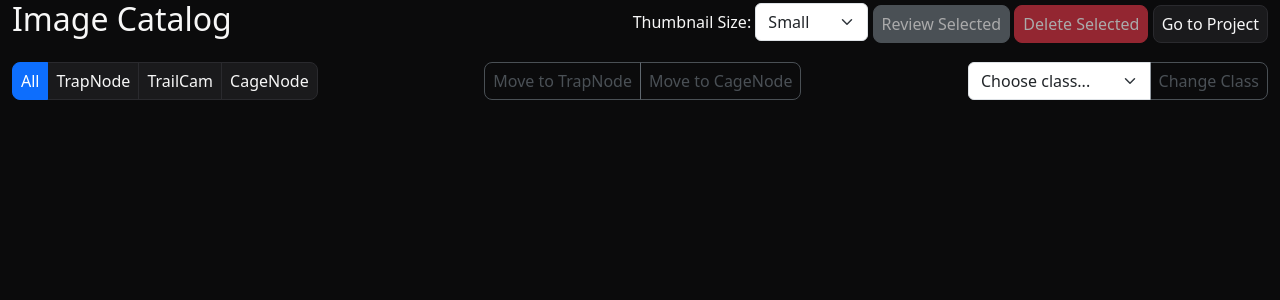
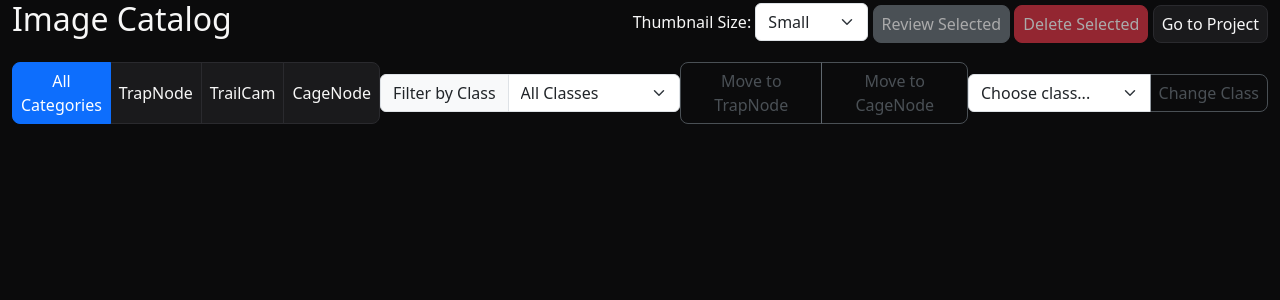
Before and after one commit to 84ace/yolo-reviewbox, a Flask app: template templates/catalog.html in a window 1280 px wide. Shown: the top 300 px of the page. Run offline with Flask 3, Linux system fonts and the light colour scheme; the template is opened without the code that fills it, so the values that code supplies are empty.

Commit message:
feat: Add class filter to catalog page
This change introduces a class filter to the main catalog page, allowing users to view all images containing a specific class. This facilitates the workflow of selecting all images of one class and changing them to another.

- A "Filter by Class" dropdown has been added to the `catalog.html` UI.
- The `/api/catalog/images` endpoint now accepts a `class_filter` parameter to return only images with the specified class.
- The frontend JavaScript has been updated to populate the filter and handle the filtering logic.
- The `get_images_by_class` function in `app.py` has been refactored for better reusability.

```diff
--- a/app.py
+++ b/app.py
@@ -216,6 +216,7 @@ def api_catalog_images():
     try: page_size = int(request.args.get("page_size", str(PAGE_SIZE_DEFAULT)))
     except: page_size = PAGE_SIZE_DEFAULT
     category = request.args.get("category")
+    class_filter = request.args.get("class_filter")
 
     all_files = sorted(
         [f for f in os.listdir(IMAGE_CATALOG_DIR) if os.path.isfile(os.path.join(IMAGE_CATALOG_DIR, f))],
@@ -225,6 +226,9 @@ def api_catalog_images():
     if category:
         categories = load_image_categories()
         all_files = [f for f in all_files if categories.get(f) == category]
+
+    if class_filter:
+        all_files = get_images_by_class(class_filter, images_to_check=all_files)
 
     total = len(all_files)
     start = max(0, (page - 1) * page_size)
@@ -376,33 +380,36 @@ def get_unannotated_images() -> List[str]:
     unannotated = sorted(list(all_images - annotated_images), key=lambda p: p.lower())
     return unannotated
 
-def get_images_by_class(class_name: str) -> List[str]:
+def get_images_by_class(class_name: str, images_to_check: List[str] = None) -> List[str]:
     img_files = set()
     if class_name == "__unannotated__":
         return get_unannotated_images()
 
-    for ann_file in glob.glob(os.path.join(ANNOTATION_CATALOG_DIR, "*.xml")):
+    annotation_files = glob.glob(os.path.join(ANNOTATION_CATALOG_DIR, "*.xml"))
+    image_to_annotation = {os.path.splitext(os.path.basename(f))[0]: f for f in annotation_files}
+
+    images_to_scan = images_to_check
+    if images_to_scan is None:
+        images_to_scan = list_images_sorted()
+
+    for img_name in images_to_scan:
+        base_name = os.path.splitext(img_name)[0]
+        ann_file = image_to_annotation.get(base_name)
+        if not ann_file:
+            continue
         try:
             tree = ET.parse(ann_file)
             root = tree.getroot()
-
             if class_name == "__null__":
                 if any(o.findtext("name") == "__null__" for o in root.findall("object")):
-                    filename = root.findtext("filename")
-                    if filename:
-                        img_files.add(filename)
+                    img_files.add(img_name)
             else:
-                for obj in root.findall("object"):
-                    if obj.findtext("name") == class_name:
-                        filename = root.findtext("filename")
-                        if filename:
-                            img_files.add(filename)
-                        break
+                if any(o.findtext("name") == class_name for o in root.findall("object")):
+                    img_files.add(img_name)
         except ET.ParseError:
             continue
 
-    all_images = list_images_sorted()
-    return [img for img in all_images if img in img_files]
+    return [img for img in images_to_scan if img in img_files]
 
 @app.route("/api/images")
 def api_images():
--- a/templates/catalog.html
+++ b/templates/catalog.html
@@ -20,10 +20,16 @@
             </div>
             <div id="category-controls" class="d-flex justify-content-between align-items-center mb-3">
                 <div class="btn-group" role="group" aria-label="Category filter">
-                    <button type="button" class="btn btn-outline-primary category-btn active" data-category="">All</button>
+                    <button type="button" class="btn btn-outline-primary category-btn active" data-category="">All Categories</button>
                     <button type="button" class="btn btn-outline-primary category-btn" data-category="TrapNode">TrapNode</button>
                     <button type="button" class="btn btn-outline-primary category-btn" data-category="TrailCam">TrailCam</button>
                     <button type="button" class="btn btn-outline-primary category-btn" data-category="CageNode">CageNode</button>
+                </div>
+                <div class="input-group" style="max-width: 300px;">
+                    <label class="input-group-text" for="class-filter-select">Filter by Class</label>
+                    <select id="class-filter-select" class="form-select">
+                        <option value="">All Classes</option>
+                    </select>
                 </div>
                 <div class="btn-group" role="group" aria-label="Move selected">
                     <button id="move-to-trapnode-btn" class="btn btn-outline-secondary" disabled>Move to TrapNode</button>
@@ -51,6 +57,7 @@ let thumbSize = 192;
 let pageBoxes = {};
 let projectAssociations = {};
 let currentCategory = "";
+let currentClassFilter = "";
 
 async function fetchClasses() {
     const response = await fetch('/api/classes');
@@ -64,12 +71,19 @@ async function fetchClasses() {
 
 async function populateClassFilter() {
     const classes = await fetchClasses();
-    const select = document.getElementById('class-select');
+    const changeSelect = document.getElementById('class-select');
+    const filterSelect = document.getElementById('class-filter-select');
+
     classes.forEach(cls => {
-        const option = document.createElement('option');
-        option.value = cls;
-        option.textContent = cls;
-        select.appendChild(option);
+        const option1 = document.createElement('option');
+        option1.value = cls;
+        option1.textContent = cls;
+        changeSelect.appendChild(option1);
+
+        const option2 = document.createElement('option');
+        option2.value = cls;
+        option2.textContent = cls;
+        filterSelect.appendChild(option2);
     });
 }
 
@@ -157,6 +171,9 @@ async function fetchImages(page = 1) {
     let url = `/api/catalog/images?page=${page}&page_size=${pageSize}`;
     if (currentCategory) {
         url += `&category=${encodeURIComponent(currentCategory)}`;
+    }
+    if (currentClassFilter) {
+        url += `&class_filter=${encodeURIComponent(currentClassFilter)}`;
     }
     const response = await fetch(url);
     if (!response.ok) {
@@ -250,9 +267,16 @@ document.addEventListener('DOMContentLoaded', () => {
     const deleteSelectedBtn = document.getElementById('delete-selected-btn');
     const changeClassBtn = document.getElementById('change-class-btn');
     const classSelect = document.getElementById('class-select');
+    const classFilterSelect = document.getElementById('class-filter-select');
     let lastClickedIndex = null;
 
     populateClassFilter();
+
+    classFilterSelect.addEventListener('change', () => {
+        currentClassFilter = classFilterSelect.value;
+        currentPage = 1;
+        loadPage(currentPage);
+    });
 
     changeClassBtn.addEventListener('click', async () => {
         const selectedTiles = grid.querySelectorAll('.tile.selected');
```
